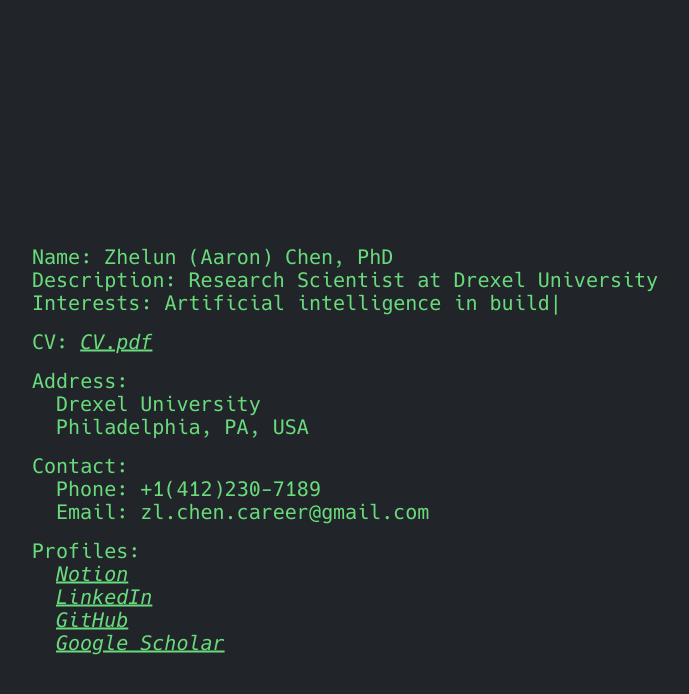
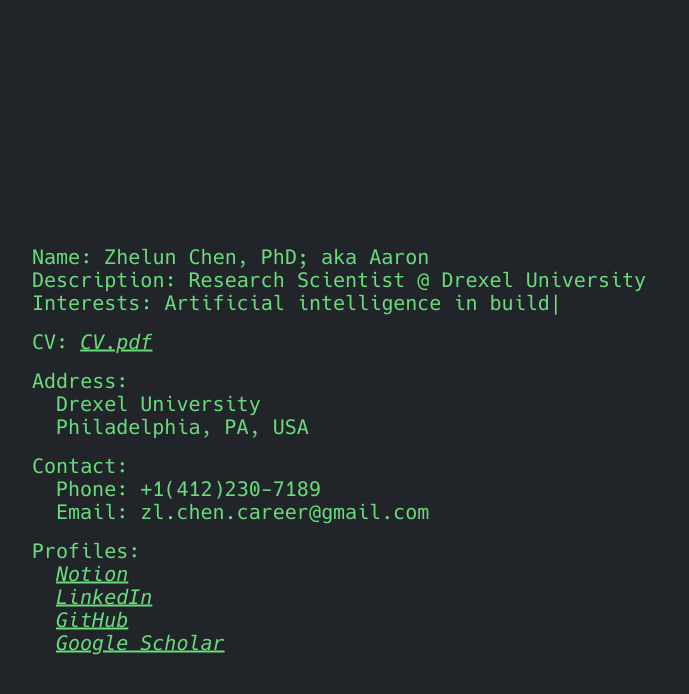
Before and after one commit to ZhelunChen/zhelunchen.github.io, a Jekyll site: the page built from index.md, in a window 1280 px wide. Shown: the top 694 px of the page, without its empty margins (248-937 px from the left). Built offline with Jekyll 4.4.1, drawn with Linux system fonts in a browser that asks for light colours.

Commit message:
update CV

```diff
--- a/_config.yml
+++ b/_config.yml
@@ -8,8 +8,8 @@
 # this information is shown on the homepage, all fields are optional and
 # can be declared either as a single string or as a string array/hash
 json:
-  Name: Zhelun (Aaron) Chen, PhD
-  Description: Research Scientist at Drexel University
+  Name: Zhelun Chen, PhD; aka Aaron
+  Description: Research Scientist @ Drexel University
   Interests:
     - Dynamic building system simulation
     - Artificial intelligence in buildings
```
Also changed, not shown: 1 other file.
